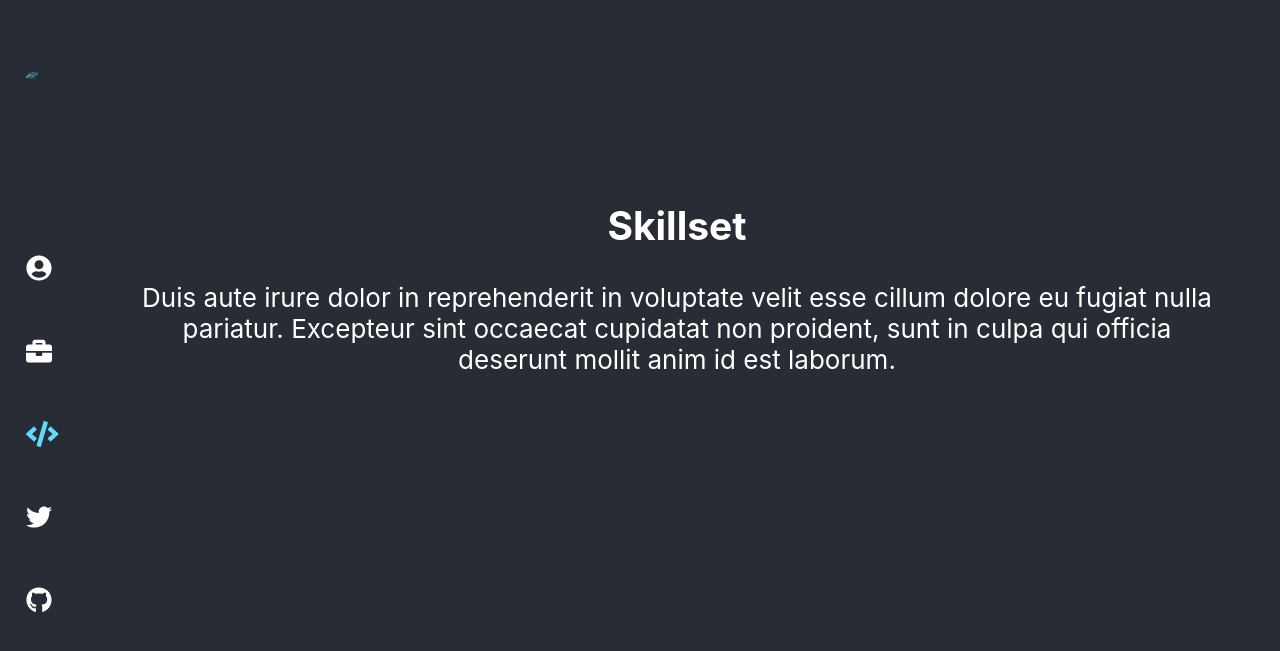
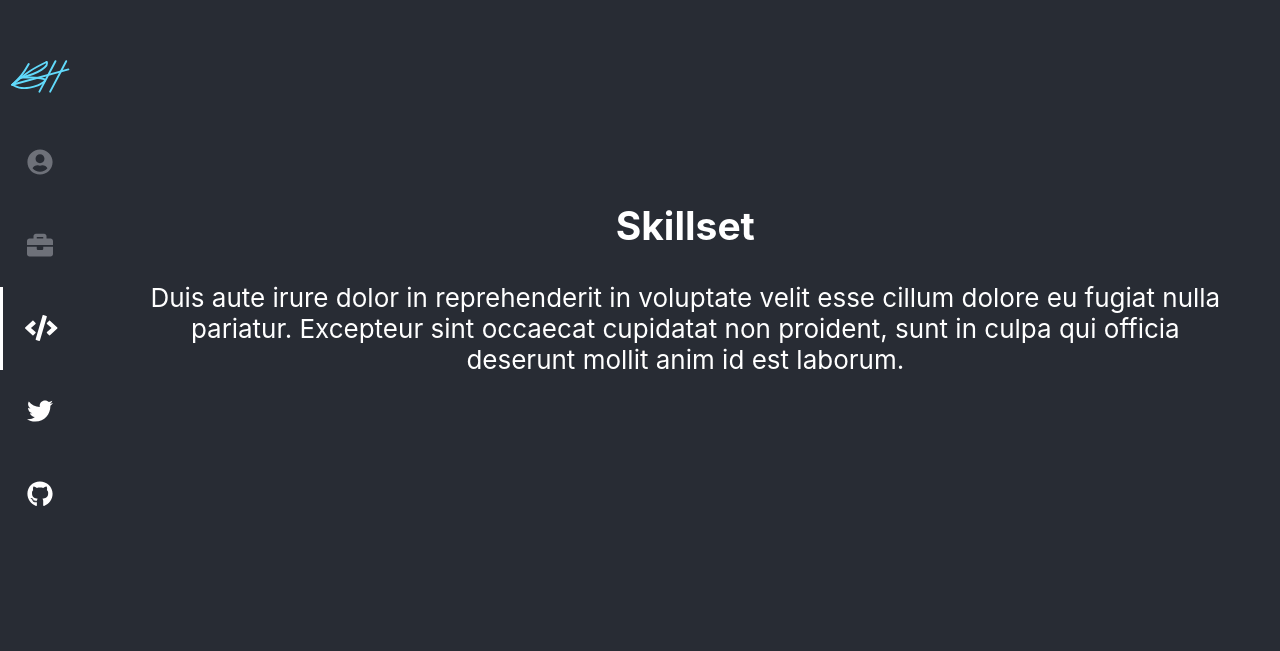
Before and after one commit to brianHollingsworth/brianhollingsworth.github.io, a React (Create React App) app: page /skillset in a window 1280 px wide. Shown: the part 115-766 px from the top of the page. Built offline with nearby package versions, Linux system fonts and the light colour scheme.

Commit message:
Fixed issue with dynamically resizing sidebar.

```diff
--- a/package.json
+++ b/package.json
@@ -1,6 +1,6 @@
 {
   "name": "brian-hollingsworth-codes",
-  "version": "0.3.2",
+  "version": "0.3.3",
   "private": true,
   "homepage": "https://brian.hollingsworth.codes",
   "dependencies": {
--- a/src/App.css
+++ b/src/App.css
@@ -4,7 +4,7 @@
 
 .App-logo {
   /* animation: App-logo-spin infinite 20s linear; */
-  height: 30vmin;
+  height: 100%;
   width: 100%;
   pointer-events: none;
 }
--- a/src/BHLogo.jsx
+++ b/src/BHLogo.jsx
@@ -1,9 +1,9 @@
 import React from 'react';
 import PropTypes from 'prop-types';
 
-function BHLogo({ className, stroke }) {
+function BHLogo({ className, stroke, width, height }) {
   return (
-    <svg width="700px" height="700px" viewBox="0 0 700 700" className={className}>
+    <svg width={width} height={height} viewBox="0 0 700 700" className={className}>
         <title>Signature</title>
         <desc>A signature I created while working at Merrill.</desc>
         <g id="Signature" stroke="none" stroke-width="1" fill="none" fill-rule="evenodd" stroke-linecap="round">
--- a/src/ResumeRouter.jsx
+++ b/src/ResumeRouter.jsx
@@ -37,20 +37,14 @@ export default function ResumeRouter(props) {
   return (
     <Router>
       <div style={{ display: "flex", width: "100%" }}>
-        <div id="router-sidebar" style={{ width: "5%", backgroundColor: "#282C34" }}>
+        <div id="router-sidebar" style={{ width: "3.1em", backgroundColor: "#282C34" }}>
           <ul style={{ listStyleType: "none", padding: 0 }}>
-            <li>
+            <li id="logo-li">
               <BHLogo className="App-logo" />
             </li>
-            <li>
               <ResumeSection route="/" icon={faUserCircle}/>
-            </li>
-            <li>
               <ResumeSection route="/work-experience" icon={faBriefcase}/>
-            </li>
-            <li>
               <ResumeSection route="/skillset" icon={faCode}/>
-            </li>
             <li>
               <a id="twitter" href="https://twitter.com/Kobe_Brian" target="_blank" rel="noopener noreferrer"><FontAwesomeIcon icon={faTwitter} /></a>
             </li>
--- a/src/ResumeSection.jsx
+++ b/src/ResumeSection.jsx
@@ -4,6 +4,8 @@ import { FontAwesomeIcon } from "@fortawesome/react-fontawesome";
 
 export default function ResumeSection(props) {
     return (
-        <NavLink to={props.route} exact style={{color: 'white', textDecoration: 'none'}} activeStyle={{color: '#61dafb', textDecoration: 'none'}}><FontAwesomeIcon icon={props.icon} /></NavLink>
+        <li>
+            <NavLink to={props.route} exact style={{color: '#6e7179', textDecoration: 'none'}} activeStyle={{color: 'white', textDecoration: 'none', borderLeft: 'solid white 0.15em', paddingLeft: '0.85em'}}><FontAwesomeIcon icon={props.icon} /></NavLink>
+        </li>
     );
 }
--- a/src/index.css
+++ b/src/index.css
@@ -15,8 +15,16 @@ a {
 }
 
 li {
-  padding: 1em;
-  text-align: left;
+  padding: 0;
+  text-align: center;
+}
+
+#logo-li {
+  padding: 0.42em;
+}
+
+li a {
+  display: block; padding: 1em;
 }
 
 code {
```
